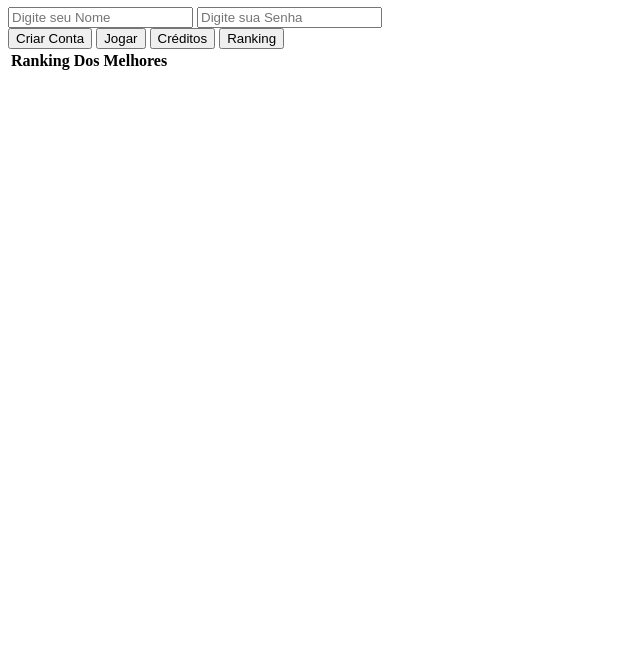
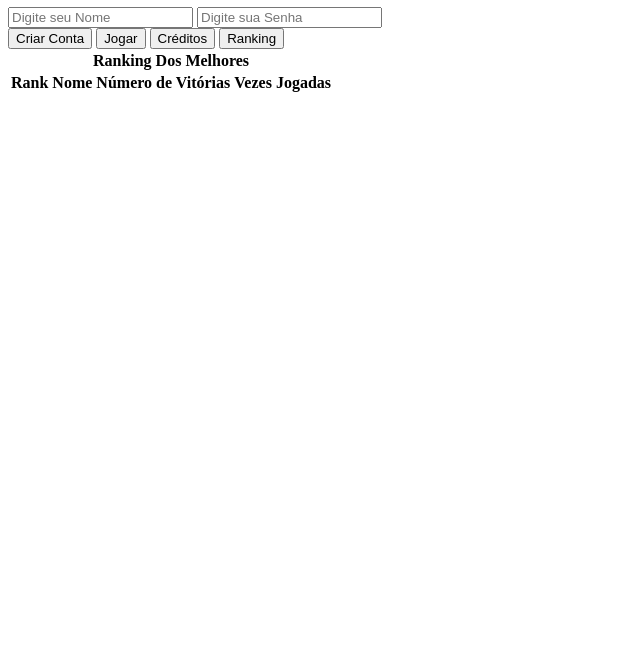
Before and after one commit to GustavoStarling/Jogo-da-velha, a plain HTML site: page index.html in a window 1280 px wide. Shown: the part 144-800 px from the top of the page, without its empty margins (0-640 px from the left). Drawn offline with Linux system fonts and the light colour scheme.

Commit message:
Update index.html

```diff
--- a/index.html
+++ b/index.html
@@ -55,7 +55,15 @@
                 <tr>
                     <th colspan="4">Ranking Dos Melhores</th>
                 </tr>
-
+                <tr>
+                    <th>Rank</th>
+                    <th>Nome</th>
+                    <th>Número de Vitórias</th>
+                    <th>Vezes Jogadas</th>
+                </tr>
+            </thead>
+            <tbody id="corpo-tabela">
+            </tbody>
      </div>
 </body>
 </html>
```
